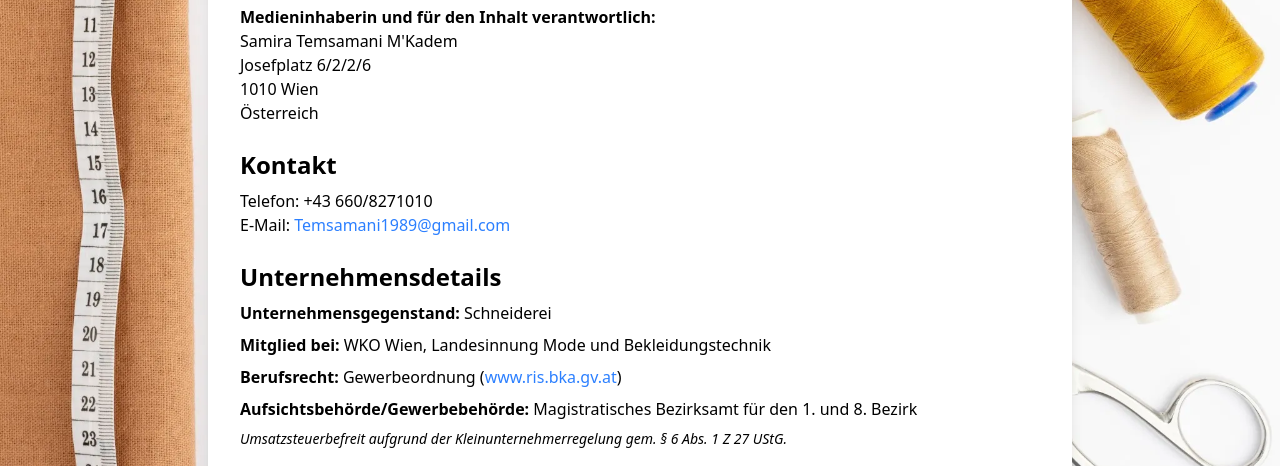
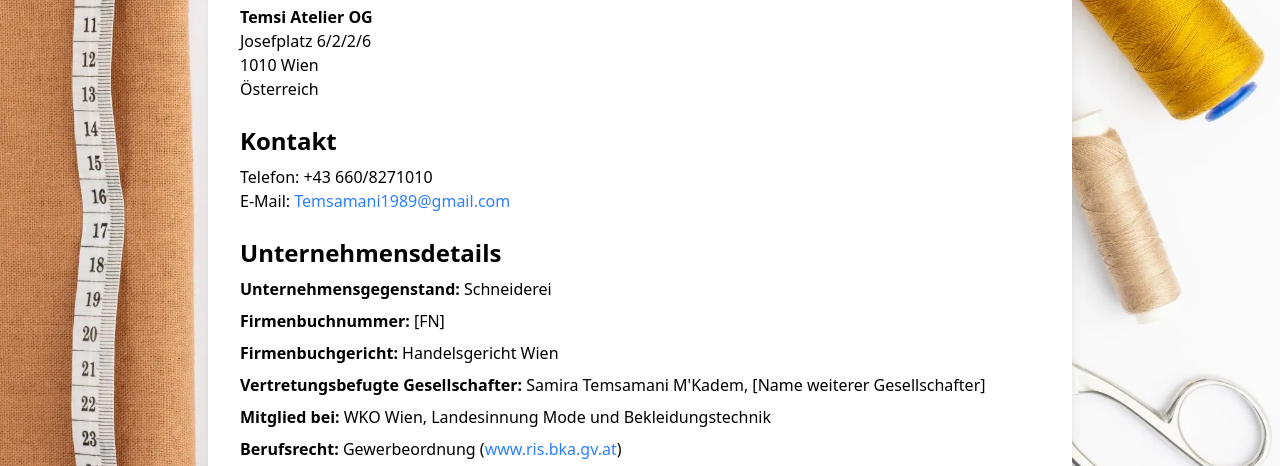
Before and after one commit to KarimJustAguy/Temsi-Schneiderei, a website: page impressum.html in a window 1280 px wide. Shown: the part 275-741 px from the top of the page. Drawn offline with Linux system fonts and the light colour scheme.

Commit message:
Update company information in impressum.html

```diff
--- a/impressum.html
+++ b/impressum.html
@@ -30,8 +30,7 @@
         <section class="mb-6">
             <h2 class="text-2xl font-semibold mb-2">Informationspflicht gemäß § 5 ECG und Offenlegung gemäß § 25 Mediengesetz</h2>
             <p class="mb-4">
-                <strong>Medieninhaberin und für den Inhalt verantwortlich:</strong><br>
-                Samira Temsamani M'Kadem<br>
+                <strong>Temsi Atelier OG</strong><br>
                 Josefplatz 6/2/2/6<br>
                 1010 Wien<br>
                 Österreich
@@ -49,10 +48,13 @@
         <section class="mb-6">
             <h2 class="text-2xl font-semibold mb-2">Unternehmensdetails</h2>
             <p class="mb-2"><strong>Unternehmensgegenstand:</strong> Schneiderei</p>
+            <p class="mb-2"><strong>Firmenbuchnummer:</strong> [FN]</p>
+            <p class="mb-2"><strong>Firmenbuchgericht:</strong> Handelsgericht Wien</p>
+            <p class="mb-2"><strong>Vertretungsbefugte Gesellschafter:</strong> Samira Temsamani M'Kadem, [Name weiterer Gesellschafter]</p>
             <p class="mb-2"><strong>Mitglied bei:</strong> WKO Wien, Landesinnung Mode und Bekleidungstechnik</p>
             <p class="mb-2"><strong>Berufsrecht:</strong> Gewerbeordnung (<a href="https://www.ris.bka.gv.at" target="_blank" rel="noopener noreferrer" class="text-blue-500 hover:underline">www.ris.bka.gv.at</a>)</p>
             <p class="mb-2"><strong>Aufsichtsbehörde/Gewerbebehörde:</strong> Magistratisches Bezirksamt für den 1. und 8. Bezirk</p>
-            <p class="mt-4 text-sm text-gray-600 italic">Umsatzsteuerbefreit aufgrund der Kleinunternehmerregelung gem. § 6 Abs. 1 Z 27 UStG.</p>
+            <p class="mt-4 text-sm text-gray-600 italic">Umsatzsteuerbefreit aufgrund der Kleinunternehmerregelung gem. § 6 Abs. 1 Z 27 UStG. (Falls UID vorhanden, diesen Satz durch "UID-Nummer: ATU..." ersetzen)</p>
         </section>
 
         <section class="mb-6">
@@ -70,6 +72,7 @@
         </section>
     </div>
 </main>
+
 <footer class="bg-white shadow-inner mt-8">
     <div class="max-w-6xl mx-auto px-4 py-4 text-center text-sm text-gray-500">
         &copy; 2025 Samira Temsamani M´Kadem. Alle Rechte vorbehalten.
```
